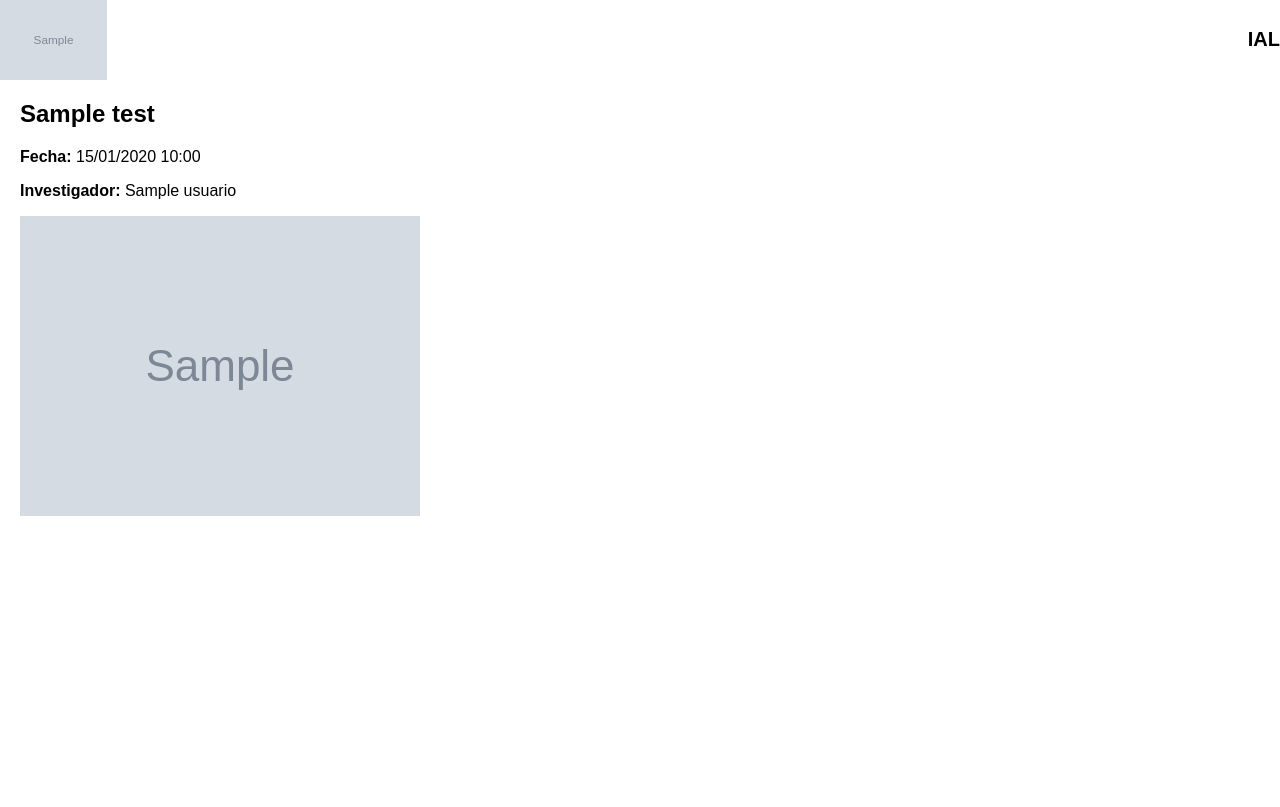
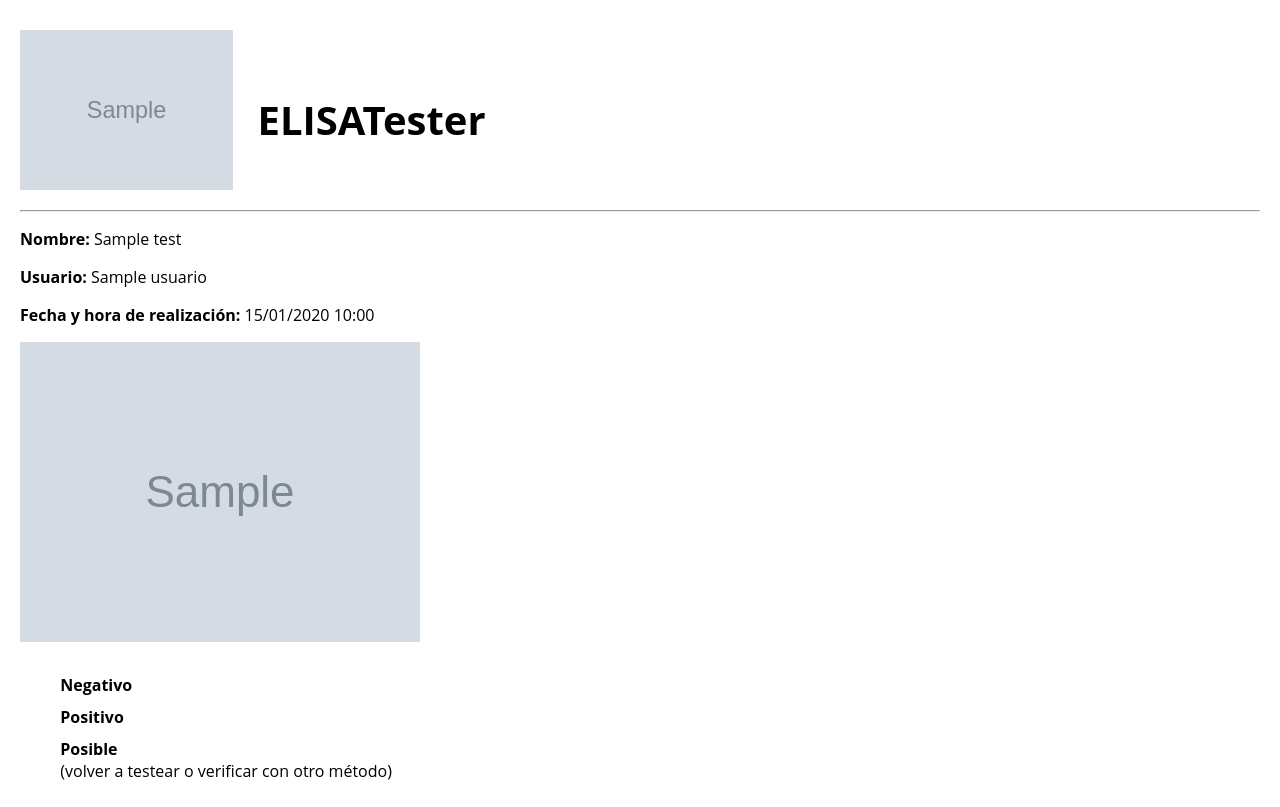
Before and after one commit to sofiaesc/proyectofinal, a Symfony app: template desarrollo_web/templates/resultado.html.twig in a window 1280 px wide. Before the commit the page ends 516 px from the top, so only its background shows below. Run offline with Twig, Linux system fonts and the light colour scheme; the template is opened without the code that fills it: most values are stand-ins (such as "Sample title", 1, 10 or a date in 2020); grey boxes marked "Sample" are stand-in pictures; some libraries are stand-ins or nearby versions.

Commit message:
pdf mas o menos terminado

```diff
--- a/desarrollo_web/templates/resultado.html.twig
+++ b/desarrollo_web/templates/resultado.html.twig
@@ -3,25 +3,42 @@
     <head>
         <style>
             body {
-            font-family: Arial, sans-serif;
+                font-family: 'Open Sans', sans-serif;
                 margin: 0;
-            padding: 0;
+                padding: 20px;
             }
-        .header {
-            display: flex;
-            justify-content: space-between;
-            align-items: center;
-            margin-bottom: 20px;
+            table {
+                width: 100%;
+                border-collapse: collapse;
             }
-        .header img {
-            max-height: 80px;
+            table td {
+                padding: 5px;
+                vertical-align: middle;
             }
-        .header h1 {
-            font-size: 20px;
-            text-align: right;
+            .ref-container {
+                max-width: 40px;
+                height: auto;
             }
-        .content {
-            margin: 20px;
+
+            .logo-img {
+                max-height: 160px; /* Duplicar el tamaño del logo */
+                vertical-align: middle; /* Alineación vertical con el texto */
+            }
+            .h1 {
+                font-size: 40px; /* Duplicar el tamaño del texto */
+                margin: 0;
+                vertical-align: middle; /* Alineación vertical del texto */
+                display: inline-block; /* Comportamiento en línea del texto */
+                line-height: 160px; /* Alineación vertical con el logo */
+            }
+            .row {
+                display: block; /* Asegura que los elementos se alineen uno al lado del otro */
+                margin-bottom: 10px;
+            }
+            .hr {
+                border: none;
+                border-top: 1px solid #ccc;
+                margin: 10px 0;
             }
             .image-container img {
                 max-width: 100%;
@@ -30,17 +47,34 @@
         </style>
     </head>
     <body>
-    <div class="header">
+        <div class="row">
             <img src="{{ logoBase64 }}" alt="logo" class="logo-img">
-        <h1>IAL</h1>
+            <h1 class="h1" style="margin-left: 20px; margin-top: 20px;">ELISATester</h1>
         </div>
-    <div class="content">
-        <h2>{{ test.nombreAlt }}</h2>
-        <p><strong>Fecha:</strong> {{ test.fechaHora|date('d/m/Y H:i') }}</p>
-        <p><strong>Investigador:</strong> {{ test.usuario.nombreCompleto }}</p>
+        <hr>
+        <p><strong>Nombre:</strong> {{ test.nombreAlt }}</p>
+        <p><strong>Usuario:</strong> {{ test.usuario.nombreCompleto }}</p>
+        <p><strong>Fecha y hora de realización:</strong> {{ test.fechaHora|date('d/m/Y H:i') }}</p>
         <div class="image-container">
             <img src="{{ imagenBase64 }}" alt="Resultado">
         </div>
-    </div>
+        <br>
+        <table>
+            <tr>
+                <td><img src="{{ referencias[2] }}" class="ref-container"></td>
+                <td><strong>Negativo</strong></td>
+            </tr>
+            <tr>
+                <td><img src="{{ referencias[0] }}" class="ref-container"></td>
+                <td><strong>Positivo</strong></td>
+            </tr>
+            <tr>
+                <td><img src="{{ referencias[1] }}" class="ref-container"></td>
+                <td>
+                    <strong>Posible</strong><br>
+                    <span>(volver a testear o verificar con otro método)</span>
+                </td>
+            </tr>
+        </table>
     </body>
 </html>
```
Also changed, not shown: desarrollo_web/src/Controller/TestController.php (+16 -6 lines), desarrollo_web/public/images/ref_green.png (added), desarrollo_web/public/images/ref_orange.png (added), desarrollo_web/public/images/ref_red.png (added). Lines whose indentation alone changed are shown as unchanged.
